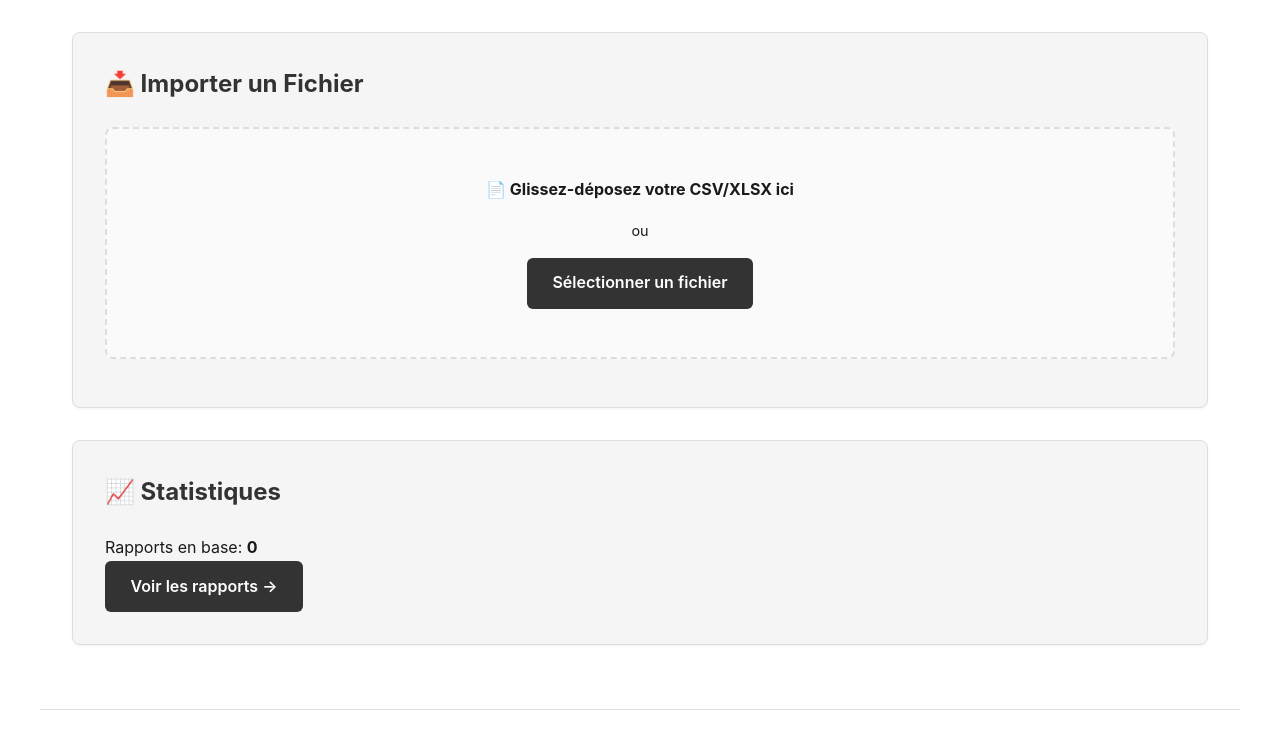
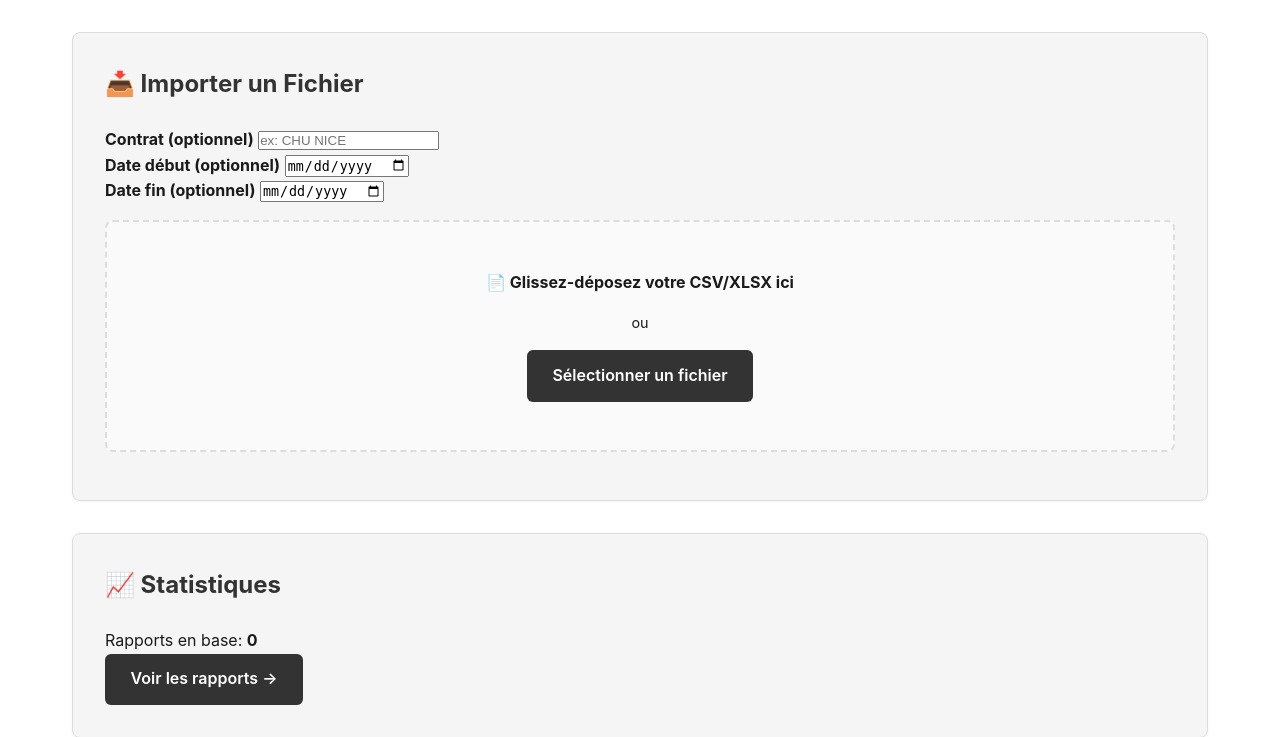
Before and after one commit to Imdraks/faxcloud-analyzer, a Flask app: page / in a window 1280 px wide. Shown: the part 213-950 px from the top of the page. Run offline with Flask 3, Linux system fonts and the light colour scheme; data that the repository does not hold is empty.

Commit message:
Add optional contract and date fields to upload form
Introduces optional input fields for contract, start date, and end date in the upload form. Updates the JavaScript to include these fields in the upload request if provided, and improves the upload success message with additional report details and a redirect to the specific report page.

```diff
--- a/web/static/js/app.js
+++ b/web/static/js/app.js
@@ -31,6 +31,18 @@ class FaxApp {
         const formData = new FormData();
         formData.append('file', file);
 
+        const contractInput = document.getElementById('contractInput');
+        const startInput = document.getElementById('startInput');
+        const endInput = document.getElementById('endInput');
+
+        const contract = contractInput?.value?.trim();
+        const start = startInput?.value?.trim();
+        const end = endInput?.value?.trim();
+
+        if (contract) formData.append('contract', contract);
+        if (start) formData.append('start', start);
+        if (end) formData.append('end', end);
+
         const msgDiv = document.getElementById('uploadMessage');
         const progressDiv = document.getElementById('uploadProgress');
 
@@ -45,8 +57,8 @@ class FaxApp {
             const data = await response.json();
 
             if (data.success) {
-                msgDiv.innerHTML = `<div class="success">✓ Rapport créé! ID: ${data.report_id}</div>`;
-                setTimeout(() => window.location.href = '/reports', 2000);
+                msgDiv.innerHTML = `<div class="success">✓ Rapport créé! ID: ${data.report_id} — FAX: ${data.total_fax ?? ''} — erreurs: ${data.errors ?? ''}</div>`;
+                setTimeout(() => window.location.href = `/report/${data.report_id}`, 900);
             } else {
                 msgDiv.innerHTML = `<div class="error">✗ Erreur: ${data.error}</div>`;
             }
--- a/web/templates/index.html
+++ b/web/templates/index.html
@@ -21,6 +21,21 @@
             <!-- UPLOAD -->
             <section class="section">
                 <h2>📥 Importer un Fichier</h2>
+
+                <div class="form-grid" style="margin-bottom: 1rem;">
+                    <div class="form-field">
+                        <label for="contractInput"><strong>Contrat (optionnel)</strong></label>
+                        <input id="contractInput" type="text" placeholder="ex: CHU NICE" class="input">
+                    </div>
+                    <div class="form-field">
+                        <label for="startInput"><strong>Date début (optionnel)</strong></label>
+                        <input id="startInput" type="date" class="input">
+                    </div>
+                    <div class="form-field">
+                        <label for="endInput"><strong>Date fin (optionnel)</strong></label>
+                        <input id="endInput" type="date" class="input">
+                    </div>
+                </div>
 
                 <div class="drag-drop-zone" id="dragDropZone">
                     <p><strong>📄 Glissez-déposez votre CSV/XLSX ici</strong></p>
```
